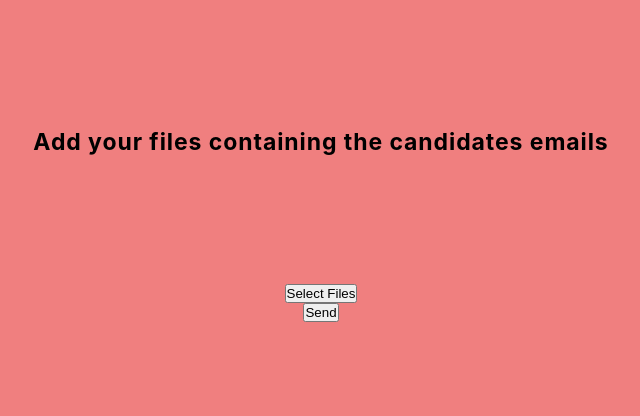
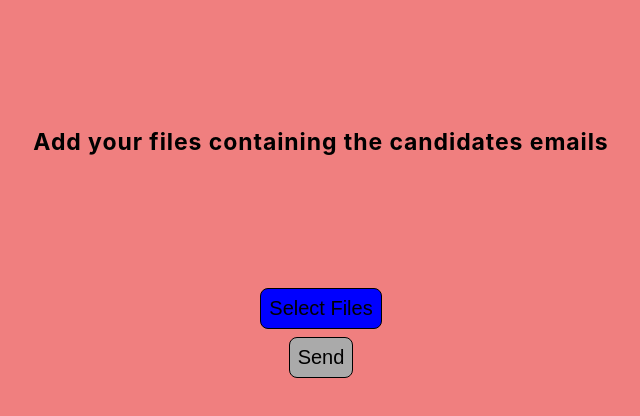
Before and after one commit to Nair00/togglhire-homework, a React (Create React App) app in the folder frontend/: page / in a window 1280 px wide. Shown: the top 416 px of the page, without its empty margins (319-959 px from the left). Built offline with nearby package versions, Linux system fonts and the light colour scheme; a web font is replaced by a local one.

Commit message:
Fix typo

```diff
--- a/frontend/src/components/browse-section/components/button/Button.css
+++ b/frontend/src/components/browse-section/components/button/Button.css
@@ -1,4 +1,4 @@
-.buttom{
+.button{
   margin: 4px;
   padding: 8px;
   border-radius: 8px;
@@ -10,10 +10,10 @@
   font-weight: 400;
 }
 
-.buttom_active {
+.button_active {
   background-color: blue;
 }
 
-.buttom_disabled {
+.button_disabled {
   background-color: var(--color-gray);
 }
```
